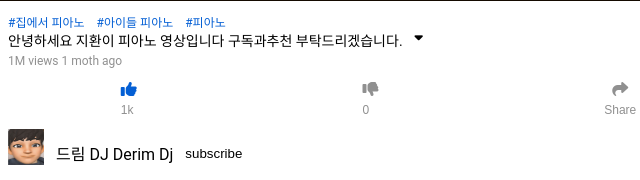
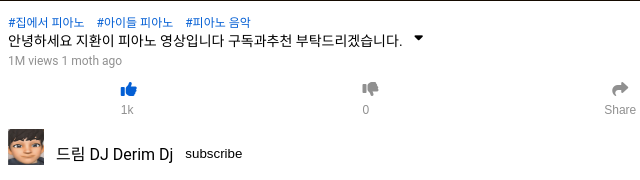
Before and after one commit to xellosPark/WEBPROJECT-YOUTUBE, a plain HTML site: page index.html in a window 1280 px wide. Shown: the part 548-728 px from the top of the page, 4-644 px from the left. Drawn offline with Linux system fonts and the light colour scheme.

Commit message:
테스트중

```diff
--- a/index.html
+++ b/index.html
@@ -41,7 +41,7 @@
             <ul class="hashtags">
                 <li>#집에서 피아노</li>
                 <li>#아이들 피아노</li>
-                <li>#피아노</li>
+                <li>#피아노 음악</li>
             </ul>
             <div class="titleAndButton">
                 <span class = "title">
```
